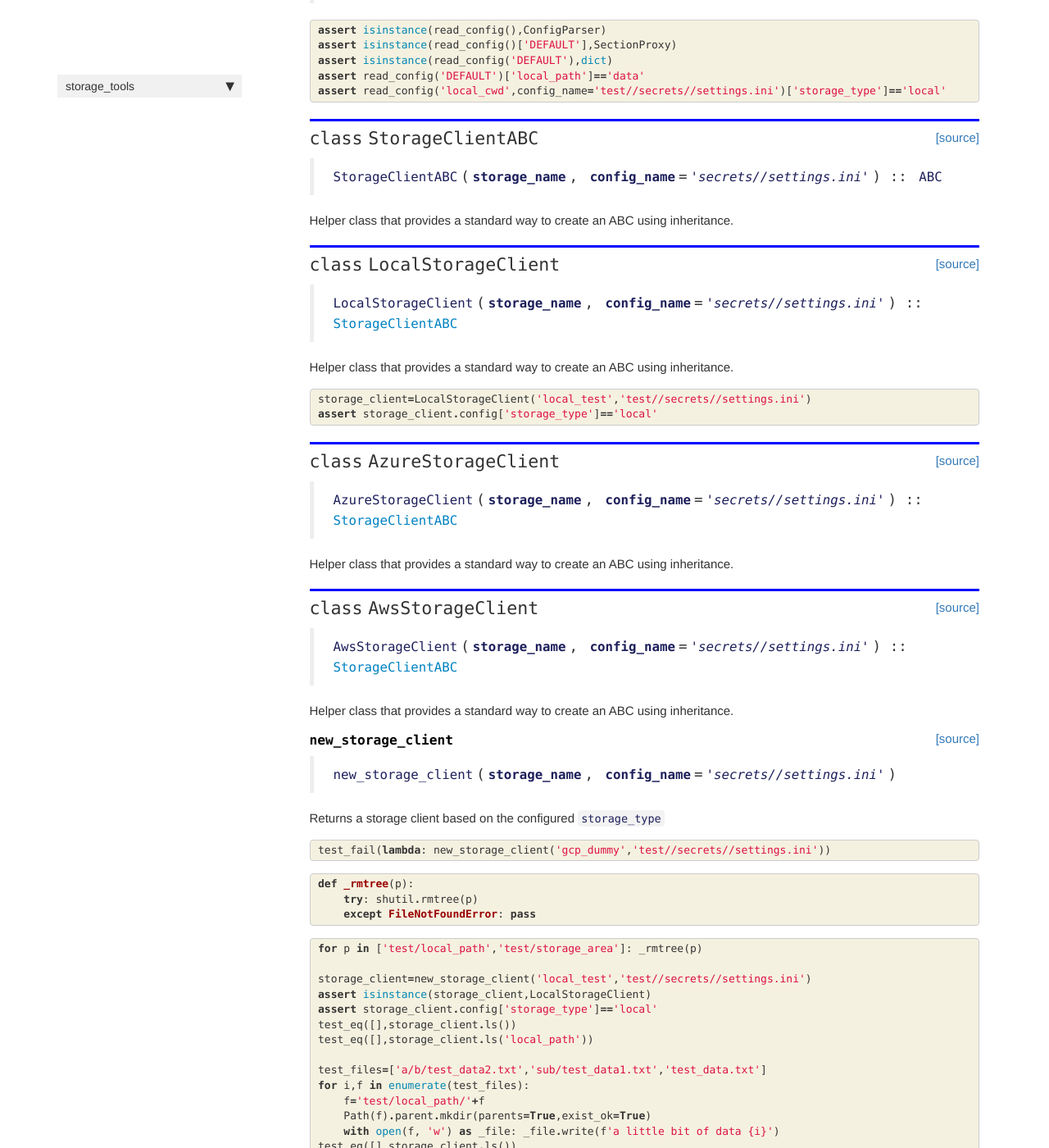
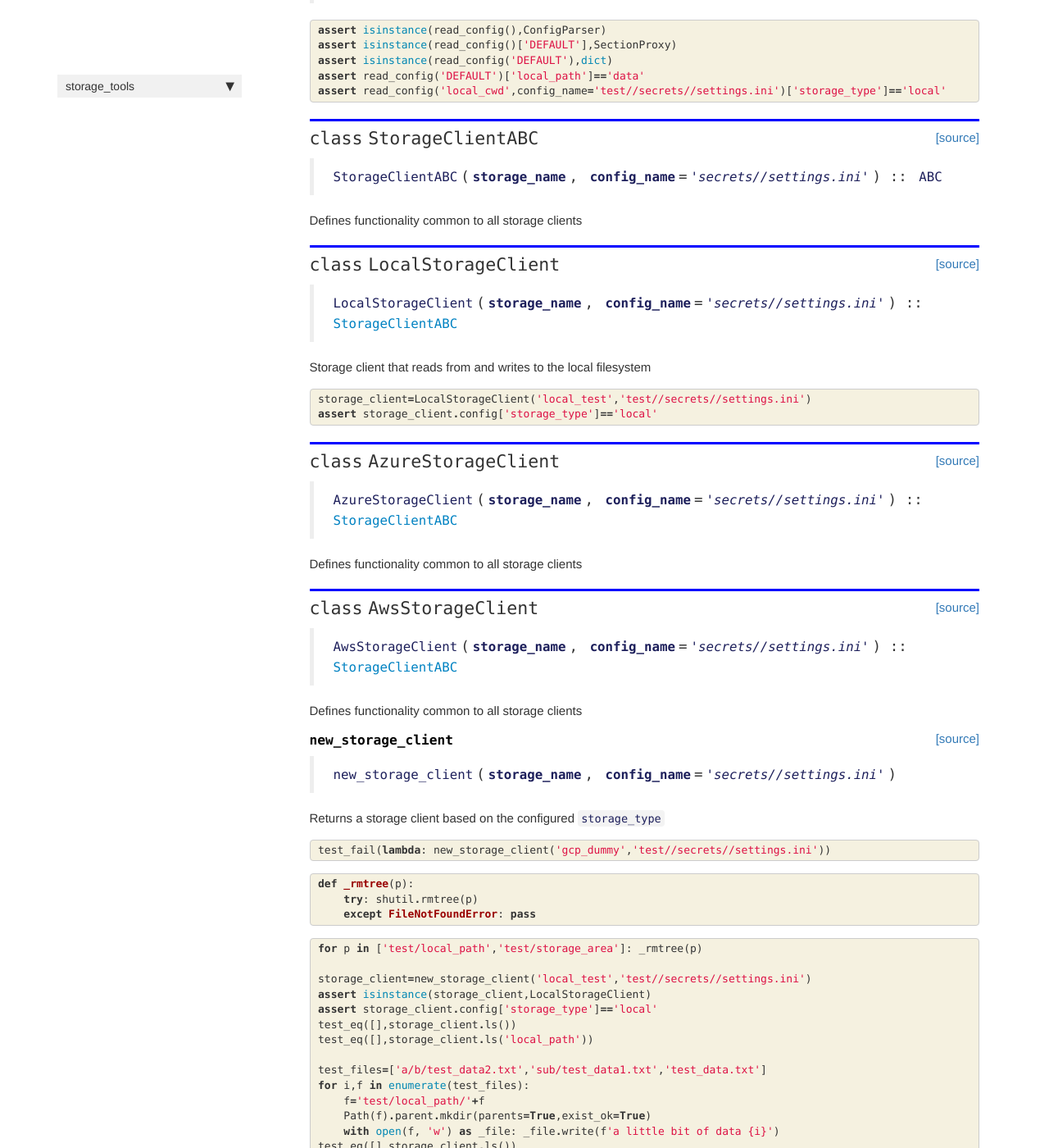
Before and after one commit to pete88b/storage_tools, a Jekyll site: the page built from docs/core.html, in a window 1280 px wide and 1400 px high, scrolled down 555 px. Shown: the whole window at 82% size. Built offline with Jekyll 4.4.1, drawn with Linux system fonts in a browser that asks for light colours; nearby versions of some CDN libraries; comment, search, counter and statistics services are not loaded.

Commit message:
minor changes to docs

```diff
--- a/docs/core.html
+++ b/docs/core.html
@@ -124,8 +124,7 @@ description: "Core tools for working with storage."
 <div class="output_markdown rendered_html output_subarea ">
 <h2 id="StorageClientABC" class="doc_header"><code>class</code> <code>StorageClientABC</code><a href="https://github.com/pete88b/storage_tools/tree/master/storage_tools/core.py#L24" class="source_link" style="float:right">[source]</a></h2><blockquote><p><code>StorageClientABC</code>(<strong><code>storage_name</code></strong>, <strong><code>config_name</code></strong>=<em><code>'secrets//settings.ini'</code></em>) :: <code>ABC</code></p>
 </blockquote>
-<p>Helper class that provides a standard way to create an ABC using
-inheritance.</p>
+<p>Defines functionality common to all storage clients</p>
 
 </div>
 
@@ -155,10 +154,9 @@ inheritance.</p>
 
 
 <div class="output_markdown rendered_html output_subarea ">
-<h2 id="LocalStorageClient" class="doc_header"><code>class</code> <code>LocalStorageClient</code><a href="https://github.com/pete88b/storage_tools/tree/master/storage_tools/core.py#L38" class="source_link" style="float:right">[source]</a></h2><blockquote><p><code>LocalStorageClient</code>(<strong><code>storage_name</code></strong>, <strong><code>config_name</code></strong>=<em><code>'secrets//settings.ini'</code></em>) :: <a href="/storage_tools/core#StorageClientABC"><code>StorageClientABC</code></a></p>
+<h2 id="LocalStorageClient" class="doc_header"><code>class</code> <code>LocalStorageClient</code><a href="https://github.com/pete88b/storage_tools/tree/master/storage_tools/core.py#L44" class="source_link" style="float:right">[source]</a></h2><blockquote><p><code>LocalStorageClient</code>(<strong><code>storage_name</code></strong>, <strong><code>config_name</code></strong>=<em><code>'secrets//settings.ini'</code></em>) :: <a href="/storage_tools/core#StorageClientABC"><code>StorageClientABC</code></a></p>
 </blockquote>
-<p>Helper class that provides a standard way to create an ABC using
-inheritance.</p>
+<p>Storage client that reads from and writes to the local filesystem</p>
 
 </div>
 
@@ -206,10 +204,9 @@ inheritance.</p>
 
 
 <div class="output_markdown rendered_html output_subarea ">
-<h2 id="AzureStorageClient" class="doc_header"><code>class</code> <code>AzureStorageClient</code><a href="https://github.com/pete88b/storage_tools/tree/master/storage_tools/core.py#L67" class="source_link" style="float:right">[source]</a></h2><blockquote><p><code>AzureStorageClient</code>(<strong><code>storage_name</code></strong>, <strong><code>config_name</code></strong>=<em><code>'secrets//settings.ini'</code></em>) :: <a href="/storage_tools/core#StorageClientABC"><code>StorageClientABC</code></a></p>
+<h2 id="AzureStorageClient" class="doc_header"><code>class</code> <code>AzureStorageClient</code><a href="https://github.com/pete88b/storage_tools/tree/master/storage_tools/core.py#L75" class="source_link" style="float:right">[source]</a></h2><blockquote><p><code>AzureStorageClient</code>(<strong><code>storage_name</code></strong>, <strong><code>config_name</code></strong>=<em><code>'secrets//settings.ini'</code></em>) :: <a href="/storage_tools/core#StorageClientABC"><code>StorageClientABC</code></a></p>
 </blockquote>
-<p>Helper class that provides a standard way to create an ABC using
-inheritance.</p>
+<p>Defines functionality common to all storage clients</p>
 
 </div>
 
@@ -239,10 +236,9 @@ inheritance.</p>
 
 
 <div class="output_markdown rendered_html output_subarea ">
-<h2 id="AwsStorageClient" class="doc_header"><code>class</code> <code>AwsStorageClient</code><a href="https://github.com/pete88b/storage_tools/tree/master/storage_tools/core.py#L79" class="source_link" style="float:right">[source]</a></h2><blockquote><p><code>AwsStorageClient</code>(<strong><code>storage_name</code></strong>, <strong><code>config_name</code></strong>=<em><code>'secrets//settings.ini'</code></em>) :: <a href="/storage_tools/core#StorageClientABC"><code>StorageClientABC</code></a></p>
+<h2 id="AwsStorageClient" class="doc_header"><code>class</code> <code>AwsStorageClient</code><a href="https://github.com/pete88b/storage_tools/tree/master/storage_tools/core.py#L87" class="source_link" style="float:right">[source]</a></h2><blockquote><p><code>AwsStorageClient</code>(<strong><code>storage_name</code></strong>, <strong><code>config_name</code></strong>=<em><code>'secrets//settings.ini'</code></em>) :: <a href="/storage_tools/core#StorageClientABC"><code>StorageClientABC</code></a></p>
 </blockquote>
-<p>Helper class that provides a standard way to create an ABC using
-inheritance.</p>
+<p>Defines functionality common to all storage clients</p>
 
 </div>
 
@@ -272,7 +268,7 @@ inheritance.</p>
 
 
 <div class="output_markdown rendered_html output_subarea ">
-<h4 id="new_storage_client" class="doc_header"><code>new_storage_client</code><a href="https://github.com/pete88b/storage_tools/tree/master/storage_tools/core.py#L85" class="source_link" style="float:right">[source]</a></h4><blockquote><p><code>new_storage_client</code>(<strong><code>storage_name</code></strong>, <strong><code>config_name</code></strong>=<em><code>'secrets//settings.ini'</code></em>)</p>
+<h4 id="new_storage_client" class="doc_header"><code>new_storage_client</code><a href="https://github.com/pete88b/storage_tools/tree/master/storage_tools/core.py#L93" class="source_link" style="float:right">[source]</a></h4><blockquote><p><code>new_storage_client</code>(<strong><code>storage_name</code></strong>, <strong><code>config_name</code></strong>=<em><code>'secrets//settings.ini'</code></em>)</p>
 </blockquote>
 <p>Returns a storage client based on the configured <code>storage_type</code></p>
 
```
Also changed, not shown: storage_tools/core.py (+12 -4 lines), 1 other file.
